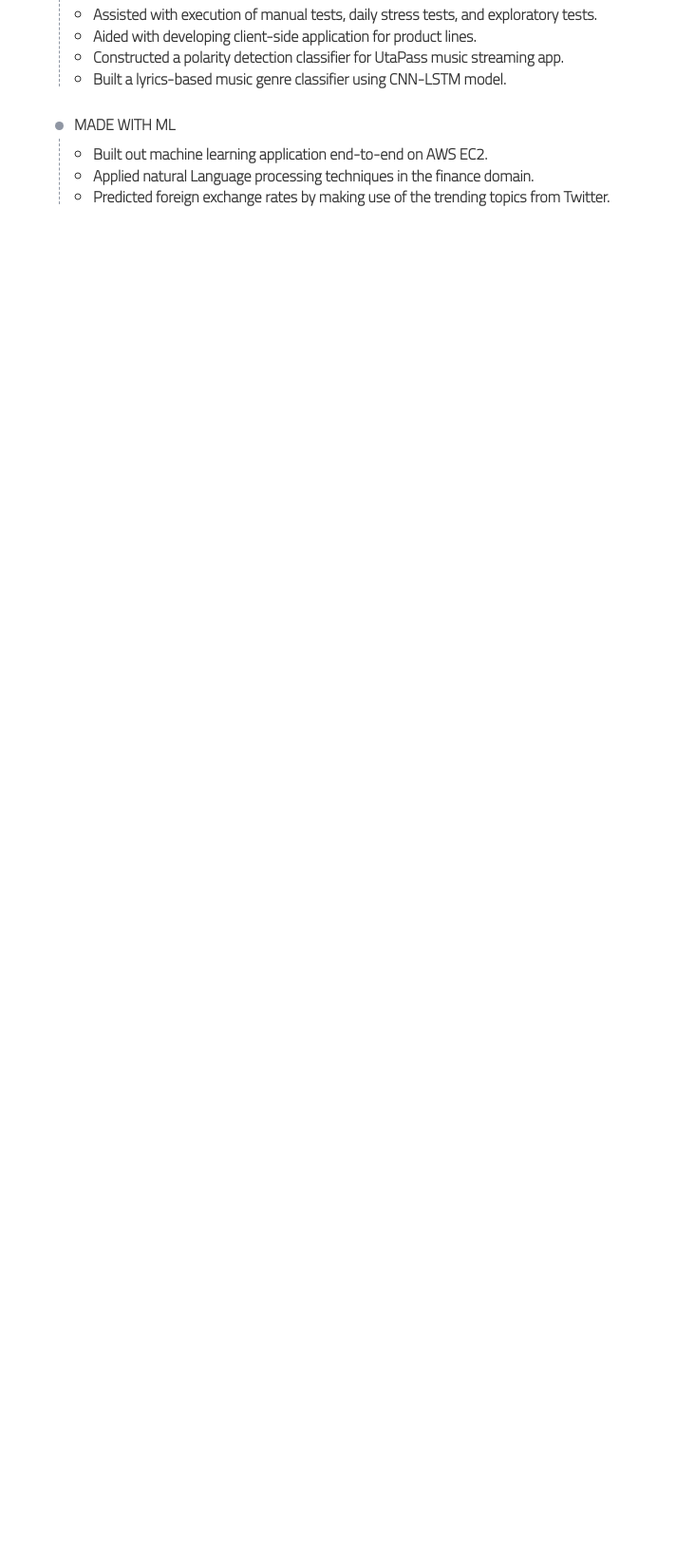
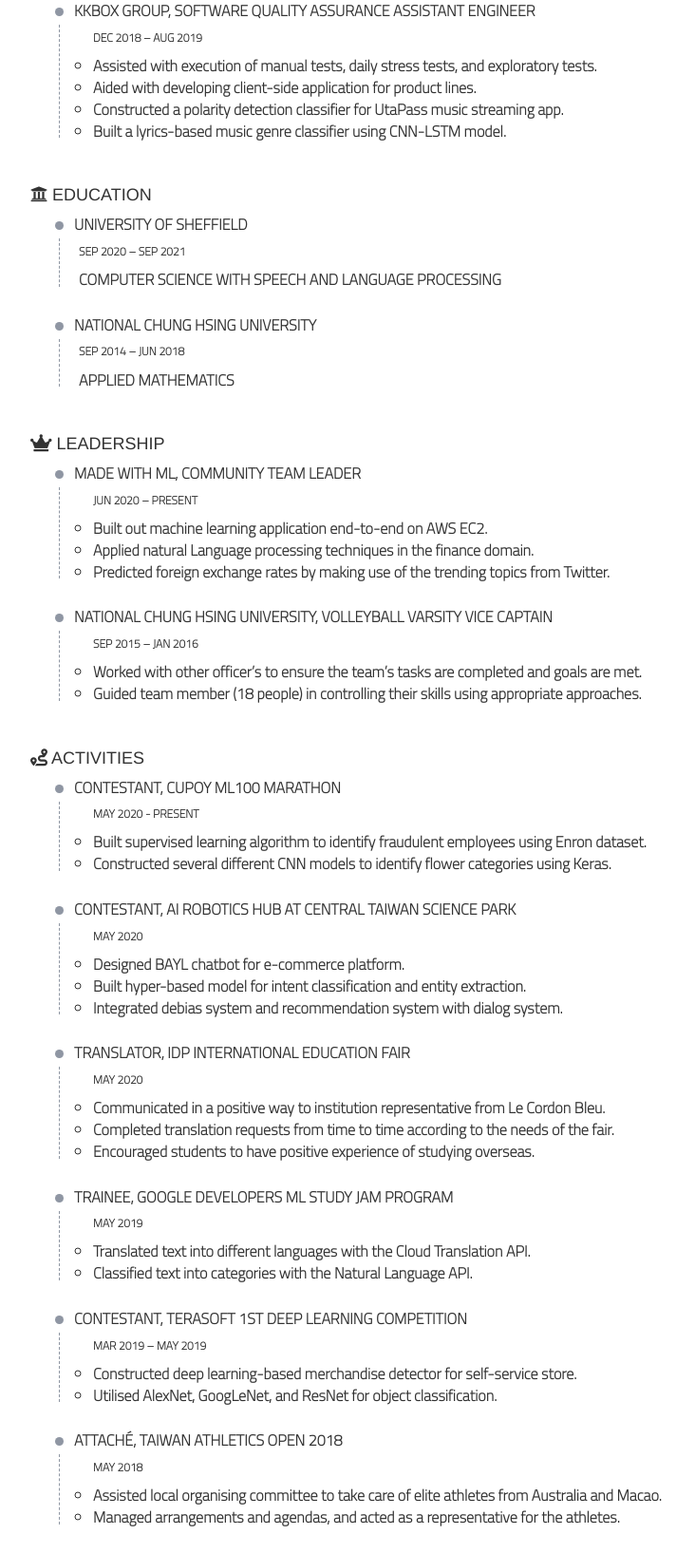
Before and after one commit to penguinwang96825/CV, a plain HTML site: page index.html in a window 1280 px wide. Shown: the part 507-2142 px from the top of the page at 95% size, without its empty margins (38-750 px from the left). Before the commit the page ends 800 px from the top, so only its background shows below. Drawn offline with nearby package versions, Linux system fonts and the light colour scheme; a web font is replaced by a local one.

Commit message:
update all

```diff
--- a/index.html
+++ b/index.html
@@ -36,29 +36,112 @@
   </div>
   <div class="row row-experience">
     <div class="resume_section-content_item">
-      <h3 style="margin-left:20px;margin-top:2px;font-size:16px;">CINNAMON AI</h3>
+      <h3 style="margin-left:20px;margin-top:2px;font-size:16px;">CINNAMON AI, DATA ENGINEER</h3>
       <ul style="list-style-type:circle;">
+        <p style="margin-left:0px;font-size:12px;">JUL 2020 – AUG 2020</p>
         <li>Won 1st palce in product launch contest.</li>
         <li>Developed asset allocation system by integrating portfolio model and language model.</li>
         <li>Designed MoneyNet to get text representations from Reuters news.</li>
         <li>Crawled text data from Reuters using asynchronous technique.</li>
     </div>
     <div class="resume_section-content_item">
-      <h3 style="margin-left:20px;margin-top:2px;font-size:16px;">KKBOX GROUP</h3>
+      <h3 style="margin-left:20px;margin-top:2px;font-size:16px;">KKBOX GROUP, SOFTWARE QUALITY ASSURANCE ASSISTANT ENGINEER</h3>
       <ul style="list-style-type:circle;">
+        <p style="margin-left:0px;font-size:12px;">DEC 2018 – AUG 2019</p>
         <li>Assisted with execution of manual tests, daily stress tests, and exploratory tests.</li>
         <li>Aided with developing client-side application for product lines.</li>
         <li>Constructed a polarity detection classifier for UtaPass music streaming app.</li>
         <li>Built a lyrics-based music genre classifier using CNN-LSTM model.</li>
     </div>
+  </div>
+
+  <div class="education d-flex">
+    <h2><i class="fas fa-university"></i> EDUCATION</h2>
+  </div>
+  <div class="row row-education">
     <div class="resume_section-content_item">
-      <h3 style="margin-left:20px;margin-top:2px;font-size:16px;">MADE WITH ML</h3>
+      <h3 style="margin-left:20px;margin-top:2px;font-size:16px;">UNIVERSITY OF SHEFFIELD</h3>
+      <p style="margin-left:25px;font-size:12px;">SEP 2020 – SEP 2021</p>
+      <p style="margin-left:25px;font-size:16px;">COMPUTER SCIENCE WITH SPEECH AND LANGUAGE PROCESSING</p>
+    </div>
+    <div class="resume_section-content_item">
+      <h3 style="margin-left:20px;margin-top:2px;font-size:16px;">NATIONAL CHUNG HSING UNIVERSITY</h3>
+      <p style="margin-left:25px;font-size:12px;">SEP 2014 – JUN 2018</p>
+      <p style="margin-left:25px;font-size:16px;">APPLIED MATHEMATICS</p>
+    </div>
+  </div>
+
+  <div class="leadership d-flex">
+    <h2><i class="fas fa-crown"></i> LEADERSHIP</h2>
+  </div>
+  <div class="row row-leadership">
+    <div class="resume_section-content_item">
+      <h3 style="margin-left:20px;margin-top:2px;font-size:16px;">MADE WITH ML, COMMUNITY TEAM LEADER</h3>
       <ul style="list-style-type:circle;">
+        <p style="margin-left:0px;font-size:12px;">JUN 2020 – PRESENT</p>
         <li>Built out machine learning application end-to-end on AWS EC2.</li>
         <li>Applied natural Language processing techniques in the finance domain.</li>
         <li>Predicted foreign exchange rates by making use of the trending topics from Twitter.</li>
     </div>
+    <div class="resume_section-content_item">
+      <h3 style="margin-left:20px;margin-top:2px;font-size:16px;">NATIONAL CHUNG HSING UNIVERSITY, VOLLEYBALL VARSITY VICE CAPTAIN</h3>
+      <ul style="list-style-type:circle;">
+        <p style="margin-left:0px;font-size:12px;">SEP 2015 – JAN 2016</p>
+        <li>Worked with other officer’s to ensure the team’s tasks are completed and goals are met.</li>
+        <li>Guided team member (18 people) in controlling their skills using appropriate approaches.</li>
+    </div>
   </div>
+
+  <div class="activities d-flex">
+    <h2><i class="fas fa-route"></i> ACTIVITIES</h2>
+  </div>
+  <div class="row row-activities">
+    <div class="resume_section-content_item">
+      <h3 style="margin-left:20px;margin-top:2px;font-size:16px;">CONTESTANT, CUPOY ML100 MARATHON</h3>
+      <ul style="list-style-type:circle;">
+        <p style="margin-left:0px;font-size:12px;">MAY 2020 - PRESENT</p>
+        <li>Built supervised learning algorithm to identify fraudulent employees using Enron dataset.</li>
+        <li>Constructed several different CNN models to identify flower categories using Keras.</li>
+    </div>
+    <div class="resume_section-content_item">
+      <h3 style="margin-left:20px;margin-top:2px;font-size:16px;">CONTESTANT, AI ROBOTICS HUB AT CENTRAL TAIWAN SCIENCE PARK</h3>
+      <ul style="list-style-type:circle;">
+        <p style="margin-left:0px;font-size:12px;">MAY 2020</p>
+        <li>Designed BAYL chatbot for e-commerce platform.</li>
+        <li>Built hyper-based model for intent classification and entity extraction.</li>
+        <li>Integrated debias system and recommendation system with dialog system.</li>
+    </div>
+    <div class="resume_section-content_item">
+      <h3 style="margin-left:20px;margin-top:2px;font-size:16px;">TRANSLATOR, IDP INTERNATIONAL EDUCATION FAIR</h3>
+      <ul style="list-style-type:circle;">
+        <p style="margin-left:0px;font-size:12px;">MAY 2020</p>
+        <li>Communicated in a positive way to institution representative from Le Cordon Bleu.</li>
+        <li>Completed translation requests from time to time according to the needs of the fair.</li>
+        <li>Encouraged students to have positive experience of studying overseas.</li>
+    </div>
+    <div class="resume_section-content_item">
+      <h3 style="margin-left:20px;margin-top:2px;font-size:16px;">TRAINEE, GOOGLE DEVELOPERS ML STUDY JAM PROGRAM</h3>
+      <ul style="list-style-type:circle;">
+        <p style="margin-left:0px;font-size:12px;">MAY 2019</p>
+        <li>Translated text into different languages with the Cloud Translation API.</li>
+        <li>Classified text into categories with the Natural Language API.</li>
+    </div>
+    <div class="resume_section-content_item">
+      <h3 style="margin-left:20px;margin-top:2px;font-size:16px;">CONTESTANT, TERASOFT 1ST DEEP LEARNING COMPETITION</h3>
+      <ul style="list-style-type:circle;">
+        <p style="margin-left:0px;font-size:12px;">MAR 2019 – MAY 2019</p>
+        <li>Constructed deep learning-based merchandise detector for self-service store.</li>
+        <li>Utilised AlexNet, GoogLeNet, and ResNet for object classification.</li>
+    </div>
+    <div class="resume_section-content_item">
+      <h3 style="margin-left:20px;margin-top:2px;font-size:16px;">ATTACHÉ, TAIWAN ATHLETICS OPEN 2018</h3>
+      <ul style="list-style-type:circle;">
+        <p style="margin-left:0px;font-size:12px;">MAY 2018</p>
+        <li>Assisted local organising committee to take care of elite athletes from Australia and Macao.</li>
+        <li>Managed arrangements and agendas, and acted as a representative for the athletes.</li>
+    </div>
+  </div>
+
 </div>
 <link rel="stylesheet" href="style.css">
 <link rel="stylesheet" href="fontawesome-free-5.14.0-web/css/all.css"></script>
--- a/style.css
+++ b/style.css
@@ -23,6 +23,21 @@
 }
 
 .experience > h2 {
+  margin: 10 20px;
+  font-size: 18px;
+}
+
+.education > h2 {
+  margin: 10 20px;
+  font-size: 18px;
+}
+
+.leadership > h2 {
+  margin: 10 20px;
+  font-size: 18px;
+}
+
+.activities > h2 {
   margin: 10 20px;
   font-size: 18px;
 }
```
